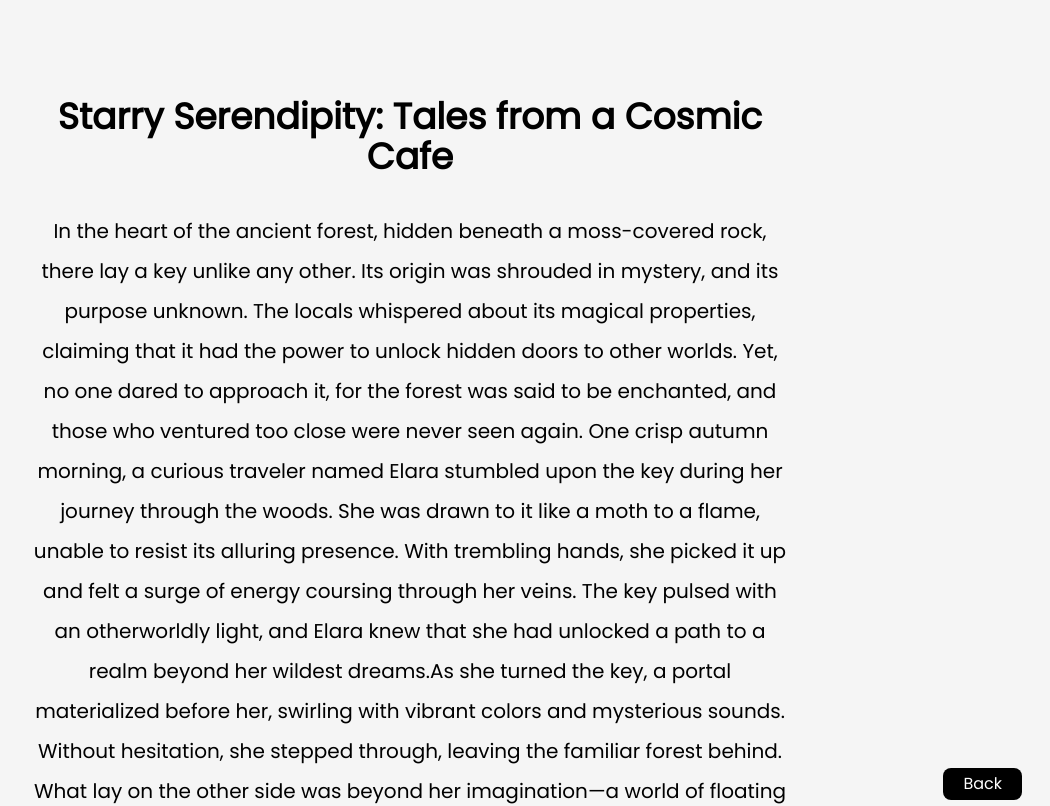
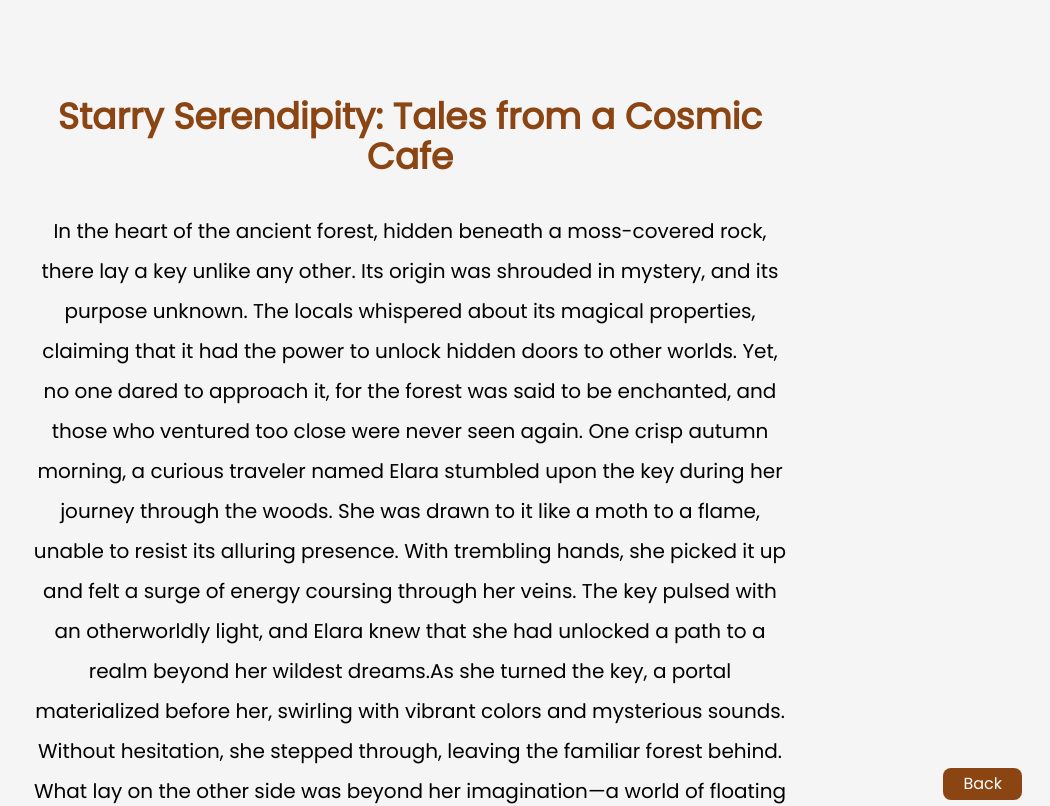
Before and after one commit to jennifer-pecky/Adventura, a React (Vite) app: page /stories/1 in a window 1280 px wide. Shown: the top 806 px of the page, without its empty margins (230-1280 px from the left). Built offline with nearby package versions, Linux system fonts and the light colour scheme.

Commit message:
added text color in car setion

```diff
--- a/src/components/other/storyPage.jsx
+++ b/src/components/other/storyPage.jsx
@@ -21,7 +21,7 @@ const StoryPage = () => {
   return (
     <div>
       <div className="story-page">
-        <h2 className="story-title text-center font-bold md:text-4xl">
+        <h2 className="story-title text-center font-bold md:text-4xl text-[#8B4513]">
           {selectedStory.title}
         </h2>
         <br />
@@ -32,7 +32,7 @@ const StoryPage = () => {
 
       <Link
         to={'/'}
-        className="py-1 px-5 bg-black text-white rounded-lg fixed bottom-0 right-7"
+        className="py-1 px-5 bg-[#8B4513] text-white rounded-lg fixed bottom-0 right-7"
       >
         Back
       </Link>
```
